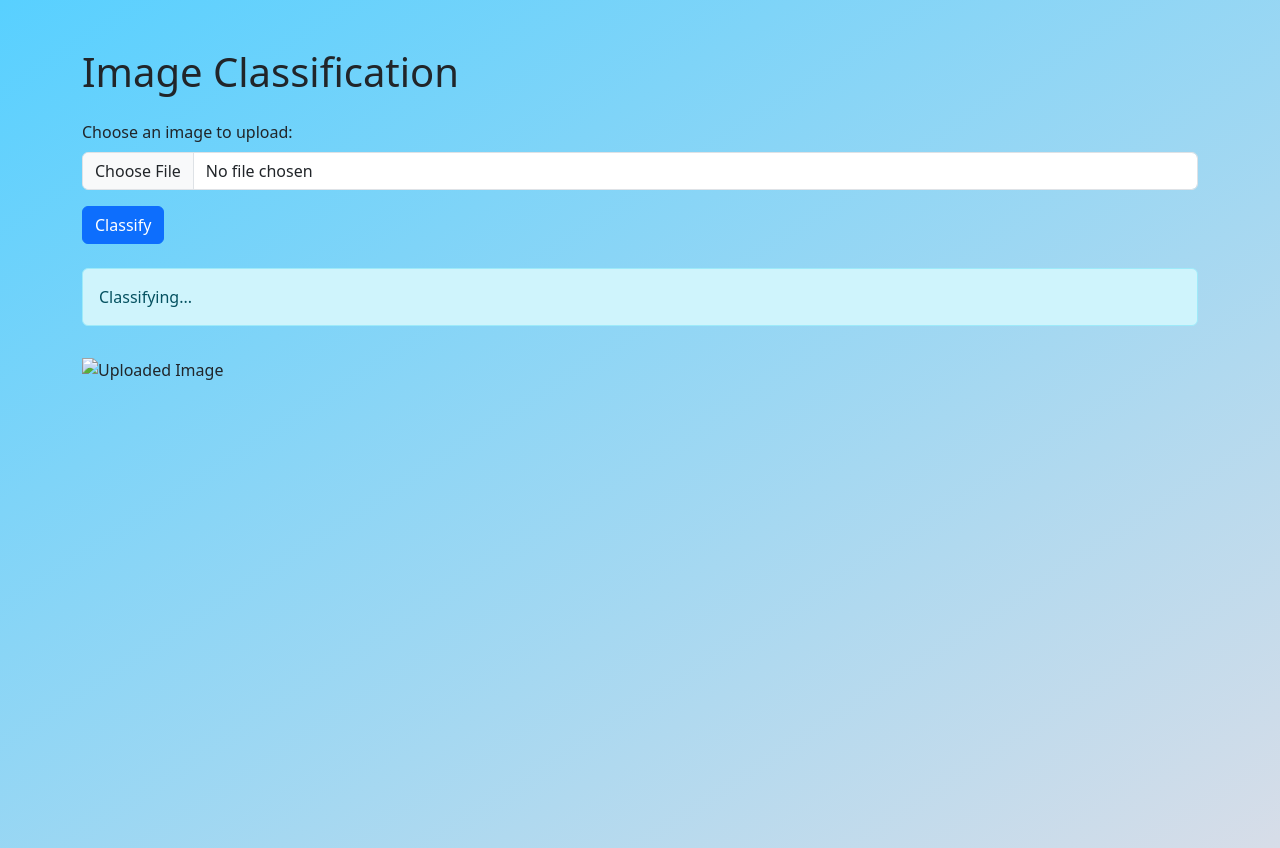
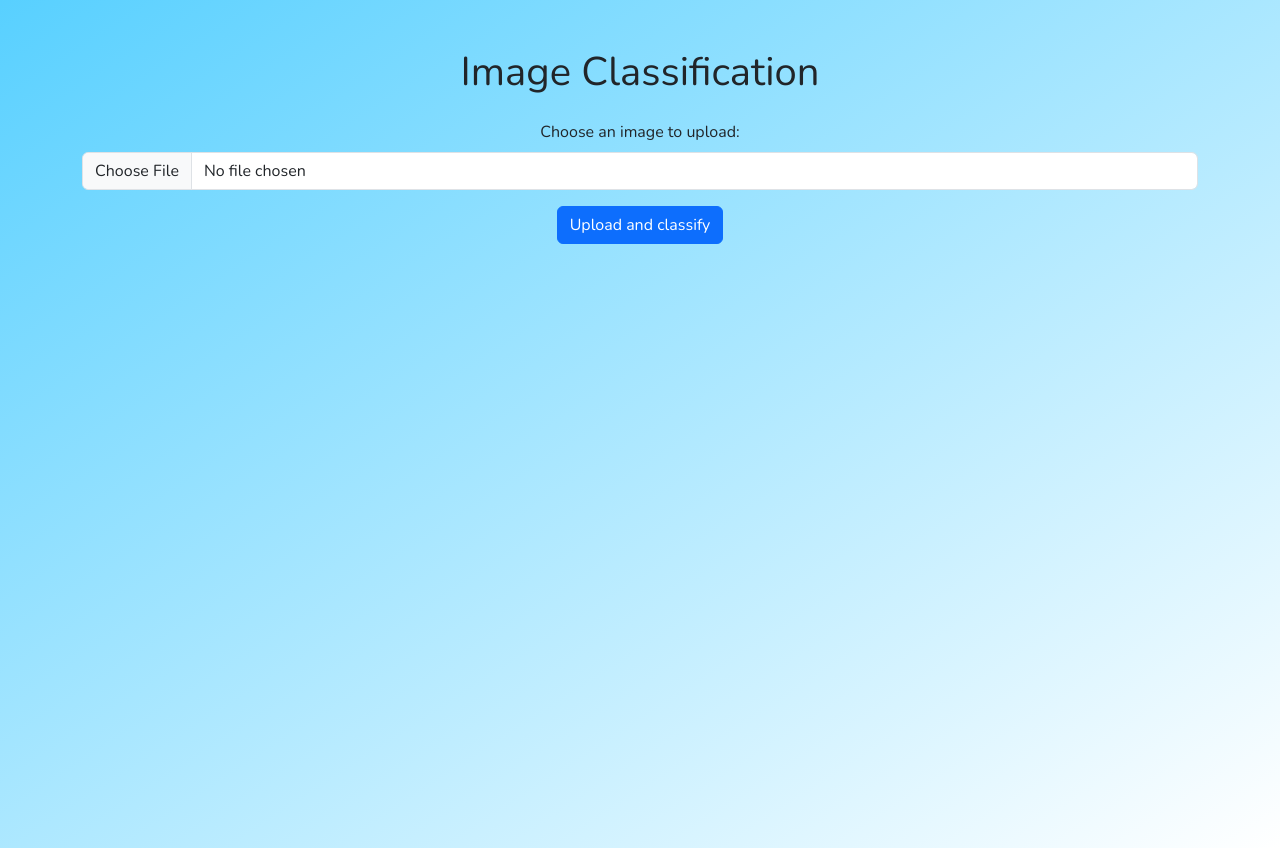
Before and after one commit to shuongnguyen/Classify_Cat-Dog, a Python web app: template templates/upload_image.html in a window 1280 px wide. Run offline with Jinja, Linux system fonts and the light colour scheme; the template is opened without the code that fills it, so the values that code supplies are empty; some libraries are stand-ins or nearby versions.

Commit message:
done fix UI, improve model

```diff
--- a/app.py
+++ b/app.py
@@ -51,6 +51,8 @@ class ImageClassificationHandler(tornado.web.RequestHandler):
     async def get(self):
         self.render("upload_image.html")
 
+
+
     async def post(self):
         try:
             if 'image' in self.request.files:
--- a/static/style.css
+++ b/static/style.css
@@ -1,56 +1,17 @@
-/*
-*
-* ==========================================
-* CUSTOM UTIL CLASSES
-* ==========================================
-*
-*/
-#upload {
-    opacity: 0;
-}
-
-#upload-label {
-    position: absolute;
-    top: 50%;
-    left: 1rem;
-    transform: translateY(-50%);
-}
-
-.image-area {
-    border: 2px dashed rgba(255, 255, 255, 0.7);
-    padding: 1rem;
-    position: relative;
-}
-
-.image-area::before {
-    content: 'Uploaded image result';
-    color: #fff;
-    font-weight: bold;
-    text-transform: uppercase;
-    position: absolute;
-    top: 50%;
-    left: 50%;
-    transform: translate(-50%, -50%);
-    font-size: 0.8rem;
-    z-index: 1;
-}
-
-.image-area img {
-    z-index: 2;
-    position: relative;
-}
-
-/*
-*
-* ==========================================
-* FOR DEMO PURPOSES
-* ==========================================
-*
-*/
+@import url('https://fonts.googleapis.com/css2?family=Nunito:wght@200;300;400;600;700;800;900&display=swap');
 body {
     min-height: 100vh;
     background-color: #4fbeff;
-    background-image: linear-gradient(147deg, #58d0ff 0%, #d7dde8 100%);
+    background-image: linear-gradient(147deg, #58d0ff 0%, #ffffff 100%);
 }
-
-/*
+.container{
+    font-family: 'Nunito', sans-serif;
+  }
+a,
+a:hover{
+  text-decoration: none;
+}
+.img-thumbnail {
+    width: 50%;
+    height: auto;
+}
--- a/templates/upload_image.html
+++ b/templates/upload_image.html
@@ -2,43 +2,44 @@
 <html>
 <head>
     <meta charset="UTF-8">
+    <meta name="viewport" content="width=device-width, initial-scale=1.0">
     <title>Image Classification</title>
+    <link rel="stylesheet" href="https://maxcdn.bootstrapcdn.com/bootstrap/4.5.2/css/bootstrap.min.css">
     <link rel="stylesheet" type="text/css" href="/static/style.css">
     <link href="https://cdn.jsdelivr.net/npm/bootstrap@5.3.0/dist/css/bootstrap.min.css" rel="stylesheet">
-
-
 </head>
 <body>
-    <div class="container mt-5">
+    <div class="container  text-center mb-5 mt-5">
         <h1 class="mb-4">Image Classification</h1>
         <form id="upload-form" action="/classify" method="post" enctype="multipart/form-data">
             <div class="mb-3">
                 <label for="image" class="form-label">Choose an image to upload:</label>
                 <input type="file" class="form-control" name="image" accept="image/*" id="image">
             </div>
-            <button type="submit" class="btn btn-primary">Classify</button>
+            <button type="submit" class="btn btn-primary">Upload and classify</button>
         </form>
         <div class="mt-4">
-            <div id="result" class="alert alert-info" role="alert">
+            <div id="result" class="alert alert-info" role="alert" style="display: none;">
                 Classifying...
             </div>
             <!-- Display the uploaded image here -->
-            <img id="uploaded-image" src="" class="mt-3" alt="Uploaded Image">
+            <img id="uploaded-image" src="" class="mx-auto img-thumbnail" alt="Uploaded Image" style="display: none;">
+            <p id="classification-result" class="mt-3" style="display: none;"></p>
         </div>
-    <div id="result" class="result"></div>
-
+    </div>
     <script>
+        document.addEventListener('DOMContentLoaded', function () {
             const form = document.getElementById('upload-form');
             const resultDiv = document.getElementById('result');
             const uploadedImage = document.getElementById('uploaded-image');
-
+            const classificationResult = document.getElementById('classification-result');
 
             form.addEventListener('submit', async (event) => {
                 event.preventDefault();
 
-            resultDiv.innerHTML = 'Classifying...';
-            uploadedImage.src = ''; // Clear the previous image
-
+                resultDiv.style.display = 'none';
+                uploadedImage.style.display = 'none';
+                classificationResult.style.display = 'none';
 
                 const formData = new FormData(form);
 
@@ -50,18 +51,25 @@
 
                     if (response.ok) {
                         const result = await response.json();
-                    resultDiv.innerHTML = `Class: ${result.class_name}`;
+                        classificationResult.innerHTML = `Class: ${result.class_name}`;
                         uploadedImage.src = URL.createObjectURL(formData.get('image'));
+                        resultDiv.style.display = 'none';
+                        uploadedImage.style.display = 'block';
+                        classificationResult.style.display = 'block';
                     } else {
                         resultDiv.innerHTML = 'Error classifying image.';
+                        resultDiv.style.display = 'block';
                     }
                 } catch (error) {
                     console.error(error);
                     resultDiv.innerHTML = 'Error classifying image.';
+                    resultDiv.style.display = 'block';
                 }
+            });
         });
     </script>
 
 
+
 </body>
 </html>
```
Lines whose indentation alone changed are shown as unchanged.
